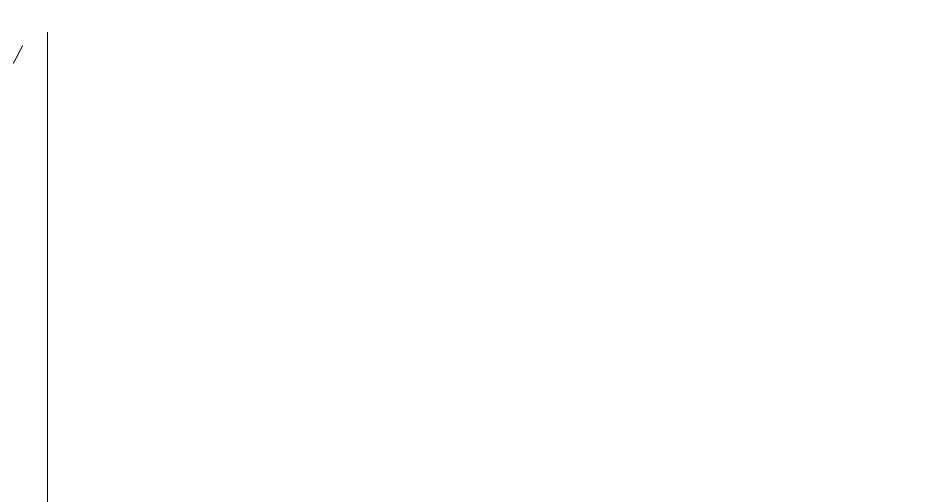
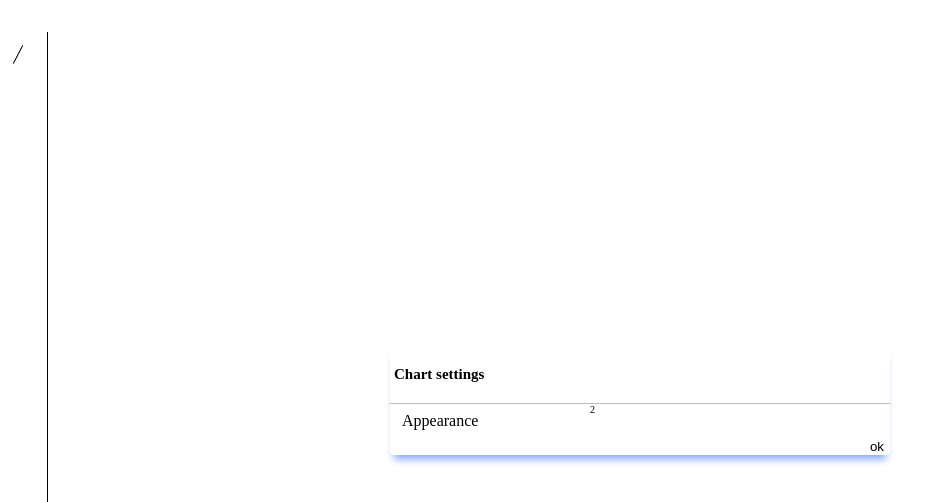
Before and after one commit to danielkasperczyk/Tradingview-clone, a Vue app: page /charts in a window 1280 px wide. Shown: the top 502 px of the page, without its empty margins (0-941 px from the left). Built offline with nearby package versions, Linux system fonts and the light colour scheme.

Commit message:
basic steps for displaying seetings modal

```diff
--- /dev/null
+++ b/src/components/ListItem.vue
@@ -0,0 +1,32 @@
+<template>
+  <div class="list-item" @click="emits('onClick')">{{ props.label }}</div>
+</template>
+<script lang="ts" setup>
+type Props = {
+  width?: number;
+  label: string;
+};
+
+type Emits = {
+  (e: "onClick"): void;
+};
+
+const props = defineProps<Props>();
+const emits = defineEmits<Emits>();
+</script>
+<script lang="ts">
+import { defineComponent } from "vue";
+export default defineComponent({});
+</script>
+<style lang="scss" scoped>
+.list-item {
+  padding: 0.5rem 0.75rem;
+  font-size: 1rem;
+  transition: background-color ease 250ms;
+
+  &:hover {
+    background-color: var(--primary-light4);
+    cursor: pointer;
+  }
+}
+</style>
--- a/src/components/layouts/canvasLayout/Canvas.vue
+++ b/src/components/layouts/canvasLayout/Canvas.vue
@@ -88,16 +88,21 @@ const handleMouseUp = () => {
   mousePressed.value = false;
 };
 
+const closestShape = () => {
+  if (!ctx.value) return;
+  const shape = findClosestShape(ctx.value, props.mousePosition);
+  if (!shape) {
+    if (overShape.value) overShape.value = null;
+    return;
+  }
+  overShape.value = shape;
+};
+
 const handleMouseMove = () => {
   requestAnimationFrame(() => {
     if (!ctx.value) return;
     if (!activeTool.value && !drawing.value) {
-      const shape = findClosestShape(ctx.value, props.mousePosition);
-      if (!shape) {
-        if (overShape.value) overShape.value = null;
-        return;
-      }
-      overShape.value = shape;
+      closestShape();
     }
     if (activeTool.value && drawing.value) {
       animateIncompletedTool(ctx.value);
--- /dev/null
+++ b/src/components/layouts/panelLayout/modals/settings/ModalSettings.vue
@@ -0,0 +1,79 @@
+<template>
+  <div class="modal">
+    <div class="modal-container">
+      <div class="modal-container-title">
+        <h2>Chart settings</h2>
+      </div>
+      <div class="modal-container-content">
+        <div>
+          <ListItem
+            v-for="option in options"
+            :key="option.id"
+            :label="option.title"
+          />
+        </div>
+        <div>2</div>
+      </div>
+      <div class="modal-container-bottom">
+        <button @click="toggleSettings">ok</button>
+      </div>
+    </div>
+  </div>
+</template>
+<script lang="ts" setup>
+import { ref } from "vue";
+import ListItem from "@/components/ListItem.vue";
+import { useSettingsStore } from "@/stores/settings";
+
+const options = [
+  {
+    title: "Appearance",
+    id: 0,
+  },
+];
+
+const activeOption = ref(0);
+
+const { toggleSettings } = useSettingsStore();
+</script>
+<script lang="ts">
+import { defineComponent } from "vue";
+export default defineComponent({});
+</script>
+<style lang="scss" scoped>
+.modal {
+  position: absolute;
+  left: 0;
+  top: 0;
+  right: 0;
+  bottom: 0;
+  display: flex;
+  justify-content: center;
+  align-items: center;
+}
+.modal-container {
+  max-width: 500px;
+  width: 100%;
+  height: 100%;
+  border-radius: $border-radius;
+  background: #ffffff;
+  @include sm-breakpoint {
+    height: auto;
+    box-shadow: $box-shadow-light;
+  }
+}
+.modal-container-title {
+  padding: 0.5rem 0.25rem;
+  border-bottom: 1px solid rgba(0, 0, 0, 0.25);
+}
+.modal-container-content {
+  @include sm-breakpoint {
+    display: grid;
+    grid-template-columns: 2fr 3fr;
+  }
+}
+.modal-container-bottom {
+  display: flex;
+  justify-content: flex-end;
+}
+</style>
--- a/src/composables/useCanvas.ts
+++ b/src/composables/useCanvas.ts
@@ -18,12 +18,12 @@ type CanvasSize = {
   height: number;
 };
 
-const savedShapes: SavedShape[] = [];
+const savedShapes = ref<SavedShape[]>([]);
+const edit = ref<SavedShape | false>(false);
 
 const useCanvas = () => {
   const { activeTool, setActiveTool } = useTools();
   const drawing = ref(false);
-  const edit = ref<SavedShape | false>(false);
   const positions = ref<Position[]>([]);
 
   const resetPosition = () => {
@@ -39,10 +39,11 @@ const useCanvas = () => {
     } else {
       if (activeTool.value.positionsRequired !== positions.value.length)
         positions.value.push(position);
-      if (activeTool.value.positionsRequired === positions.value.length)
+      if (activeTool.value.positionsRequired === positions.value.length) {
         drawing.value = false;
-      if (activeTool.value?.drawEnd) activeTool.value.drawEnd(ctx);
-      saveShape(activeTool.value.id, [...positions.value]);
+        if (activeTool.value?.drawEnd) activeTool.value.drawEnd(ctx);
+        saveShape(activeTool.value.id, [...positions.value]);
+      }
       ctx.save();
       resetPosition();
       setActiveTool(null);
@@ -57,7 +58,7 @@ const useCanvas = () => {
   };
 
   const redrawTools = (ctx: CanvasRenderingContext2D) => {
-    savedShapes.forEach((shape) => {
+    savedShapes.value.forEach((shape) => {
       const tool = getTool(shape.toolId);
       if (!tool) return;
       tool.draw(ctx, shape.position);
@@ -65,16 +66,16 @@ const useCanvas = () => {
   };
 
   const saveShape = (toolId: string, position: Position[]) => {
-    const shapeId = savedShapes.length + "";
-    savedShapes.push({ toolId, position, shapeId });
+    const shapeId = savedShapes.value.length + "";
+    savedShapes.value.push({ toolId, position, shapeId });
   };
 
   const findClosestShape = (
     ctx: CanvasRenderingContext2D,
     mousePosition: Position
   ) => {
-    if (!savedShapes.length) return;
-    const overShapes = savedShapes.filter((shape) => {
+    if (!savedShapes.value.length) return;
+    const overShapes = savedShapes.value.filter((shape) => {
       const shapeTool = getTool(shape.toolId);
       if (!shapeTool) return false;
       return shapeTool.mouseOver(ctx, shape.position, mousePosition);
@@ -98,10 +99,10 @@ const useCanvas = () => {
   ) => {
     const tool = getTool(savedShape.toolId);
     if (!tool) return;
-    const savedShapeIndex = savedShapes.findIndex(
+    const savedShapeIndex = savedShapes.value.findIndex(
       ({ shapeId }) => shapeId === savedShape.shapeId
     );
-    savedShapes[savedShapeIndex].position = tool.updatePosition(
+    savedShapes.value[savedShapeIndex].position = tool.updatePosition(
       savedShape.position,
       mousePosition
     );
--- a/src/layouts/PanelLayout.vue
+++ b/src/layouts/PanelLayout.vue
@@ -7,12 +7,17 @@
     </div>
     <aside class="content__right"></aside>
   </main>
+  <ModalSettings v-if="settingsStore.isSettingsOpen" />
 </template>
 
 <script lang="ts" setup>
 import { RouterView } from "vue-router";
 import Header from "@/components/layouts/panelLayout/Header.vue";
 import ToolsDrawer from "@/components/layouts/panelLayout/ToolsDrawer.vue";
+import ModalSettings from "@/components/layouts/panelLayout/modals/settings/ModalSettings.vue";
+import { useSettingsStore } from "@/stores/settings";
+
+const settingsStore = useSettingsStore();
 </script>
 
 <style lang="scss" scoped>
@@ -25,6 +30,8 @@ $panel-width: 160px;
 .content {
   display: flex;
   height: calc(100vh - $header-height);
+  position: relative;
+
   &__left,
   &__right {
     width: 100%;
--- /dev/null
+++ b/src/stores/settings.ts
@@ -0,0 +1,18 @@
+import { defineStore } from "pinia";
+
+interface Stote {
+  isSettingsOpen: boolean;
+}
+
+export const useSettingsStore = defineStore("settings", {
+  state: (): Stote => ({
+    isSettingsOpen: true,
+  }),
+
+  actions: {
+    toggleSettings() {
+      console.log("work");
+      this.isSettingsOpen = !this.isSettingsOpen;
+    },
+  },
+});
--- /dev/null
+++ b/src/styles/breakpoints.scss
@@ -0,0 +1,27 @@
+$breakpoints: (
+    "sm": 480px,
+    "md": 720px,
+    "lg": 960px,
+    "xl": 1200px
+);
+
+@mixin sm-breakpoint {
+    @media (min-width: map-get($breakpoints, "sm")){
+        @content;
+    }
+}
+@mixin md-breakpoint {
+    @media (min-width: map-get($breakpoints, "md")){
+        @content;
+    }
+}
+@mixin lg-breakpoint {
+    @media (min-width: map-get($breakpoints, "lg")){
+        @content;
+    }
+}
+@mixin xl-breakpoint {
+    @media (min-width: map-get($breakpoints, "xl")){
+        @content;
+    }
+}
--- a/src/styles/globals.scss
+++ b/src/styles/globals.scss
@@ -8,6 +8,15 @@ body {
 *, *::after, *::before {
     box-sizing: border-box;
 }
+
+:root {
+    --primary: #0044ff;
+    --primary-light1: #4964ff;
+    --primary-light2:#7182ff;
+    --primary-light3: #9fa6ff;
+    --primary-light4: #c7c9ff;
+}
+
 button {
     border: none;
     outline: none;
--- a/src/styles/index.scss
+++ b/src/styles/index.scss
@@ -1,2 +1,3 @@
 @import url('./globals.scss');
 @import url('./variables.scss');
+@import url('./breakpoints.scss');
--- a/src/styles/variables.scss
+++ b/src/styles/variables.scss
@@ -1,4 +1,3 @@
-:root {
-    --primary: #0044ff;
-    --primary-light3: #80a2ff;
-}
+$border-radius: 4px;
+
+$box-shadow-light: 0 8px 8px -4px #80a2ff
--- a/vite.config.ts
+++ b/vite.config.ts
@@ -1,14 +1,24 @@
-import { fileURLToPath, URL } from 'node:url'
+import { fileURLToPath, URL } from "node:url";
 
-import { defineConfig } from 'vite'
-import vue from '@vitejs/plugin-vue'
+import { defineConfig } from "vite";
+import vue from "@vitejs/plugin-vue";
 
 // https://vitejs.dev/config/
 export default defineConfig({
   plugins: [vue()],
   resolve: {
     alias: {
-      '@': fileURLToPath(new URL('./src', import.meta.url))
-    }
-  }
-})
+      "@": fileURLToPath(new URL("./src", import.meta.url)),
+    },
+  },
+  css: {
+    preprocessorOptions: {
+      scss: {
+        additionalData: `
+          @import "./src/styles/breakpoints";
+          @import "./src/styles/variables";
+        `,
+      },
+    },
+  },
+});
```
Also changed, not shown: src/stores/counter.ts (deleted, +0 -16 lines).
